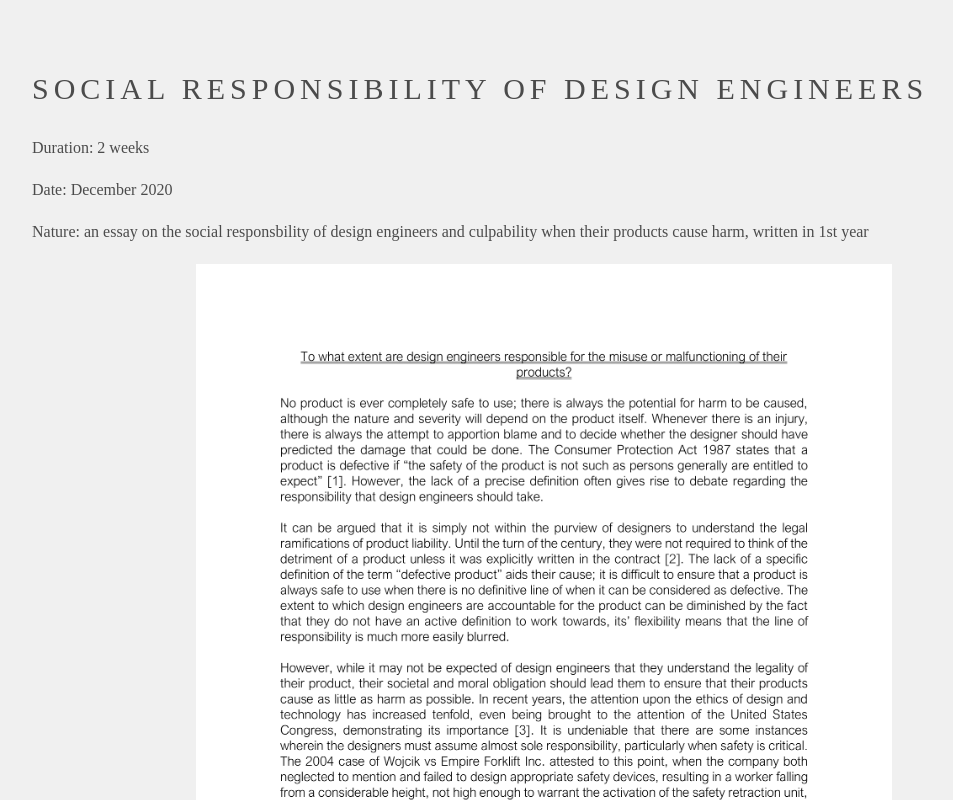
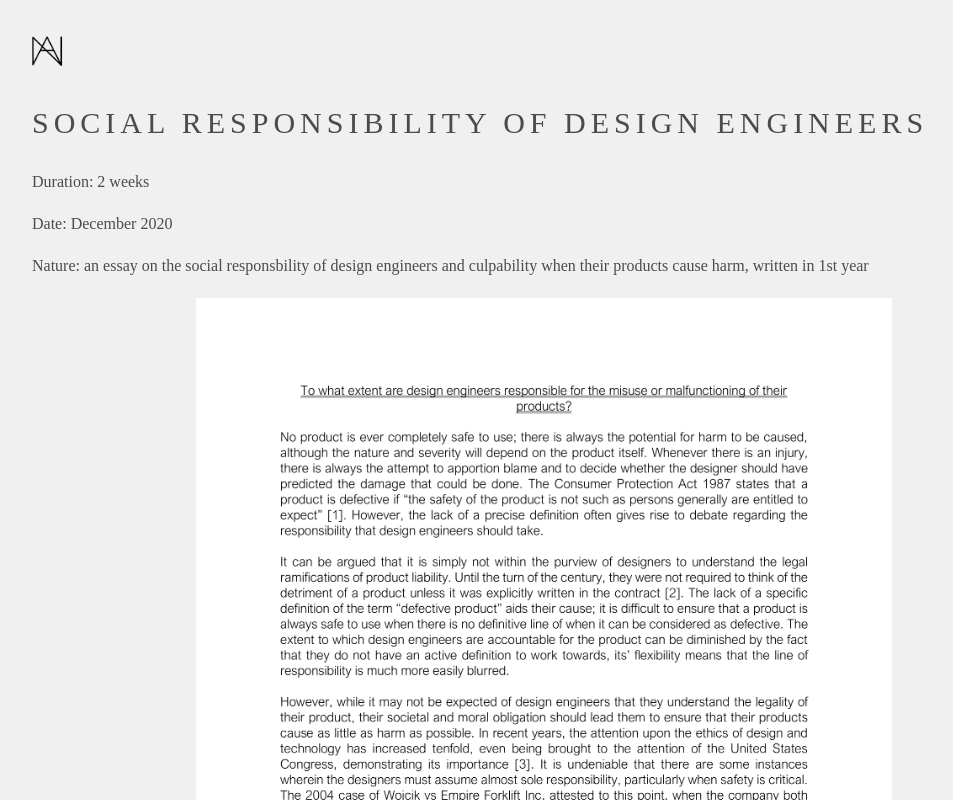
Before and after one commit to anushanarayan2911/portfolio-website, a React (Create React App) app: page /SocialResponsibilityPage in a window 1280 px wide. Shown: the top 800 px of the page, without its empty margins (96-1049 px from the left). Built offline with nearby package versions, Linux system fonts and the light colour scheme; a web font is replaced by a local one.

Commit message:
Add react router link to Social Responsibility page

```diff
--- a/src/components/SocialResponsibility/SocialResponsibilityElements.js
+++ b/src/components/SocialResponsibility/SocialResponsibilityElements.js
@@ -87,3 +87,16 @@ export const Column = styled.div`
 export const Image = styled.img`
     width: 100%;
 `
+
+export const LinkWrap = styled.nav`
+    display: flex;
+    align-items: center
+`
+
+export const ImageLink = styled(LinkR)`
+    background: #f0f0f0;
+`
+
+export const LogoImage = styled.img`
+    width: 5%;
+`
--- a/src/components/SocialResponsibility/index.js
+++ b/src/components/SocialResponsibility/index.js
@@ -7,7 +7,10 @@ import { InfoContainer,
     Grid,
     Row,
     Column,
-    Image
+    Image,
+    LinkWrap,
+    ImageLink,
+    LogoImage
 } from './SocialResponsibilityElements'
 
 const SocialResponsibility = () => {
@@ -16,6 +19,11 @@ const SocialResponsibility = () => {
         <InfoWrapper>
             <br/>
             <br/>
+            <LinkWrap>
+                <ImageLink to={"/"}>
+                    <LogoImage src={require('../../Visuals/Home/Images/logoLight.png')}/>
+                </ImageLink>
+            </LinkWrap>
             <br/>
             <br/>
             <InfoRow>
```
